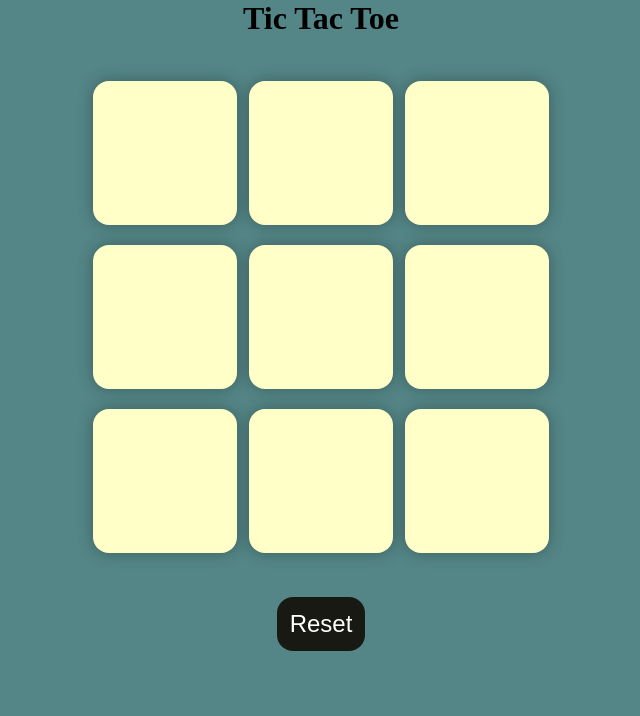
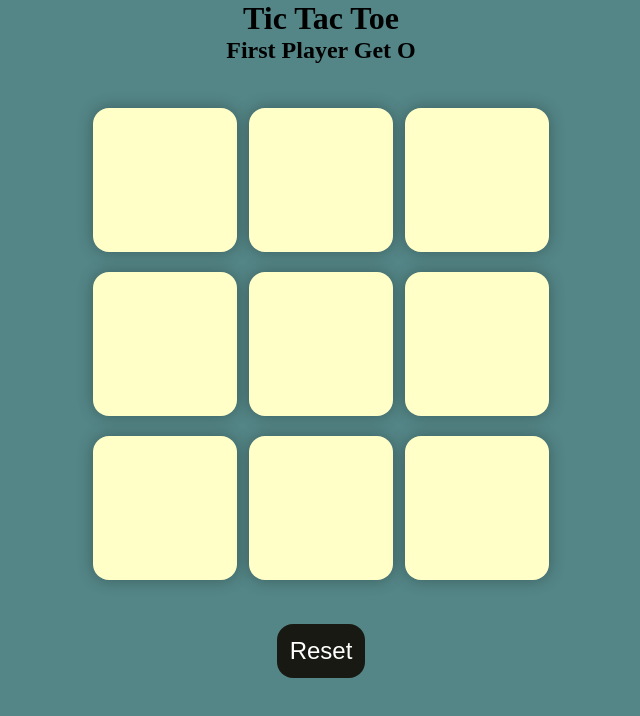
Before and after one commit to merajulgdesign/Tic-Tac-Toe, a plain HTML site: page index.html in a window 1280 px wide. Shown: the whole page, without its empty margins (319-959 px from the left). Drawn offline with Linux system fonts and the light colour scheme.

Commit message:
Modified html file

```diff
--- a/index.html
+++ b/index.html
@@ -14,6 +14,7 @@
     </div>
     <main>
     <h1>Tic Tac Toe</h1>
+    <h2>First Player Get O</h2>
     <div class="container">
 
 
```
